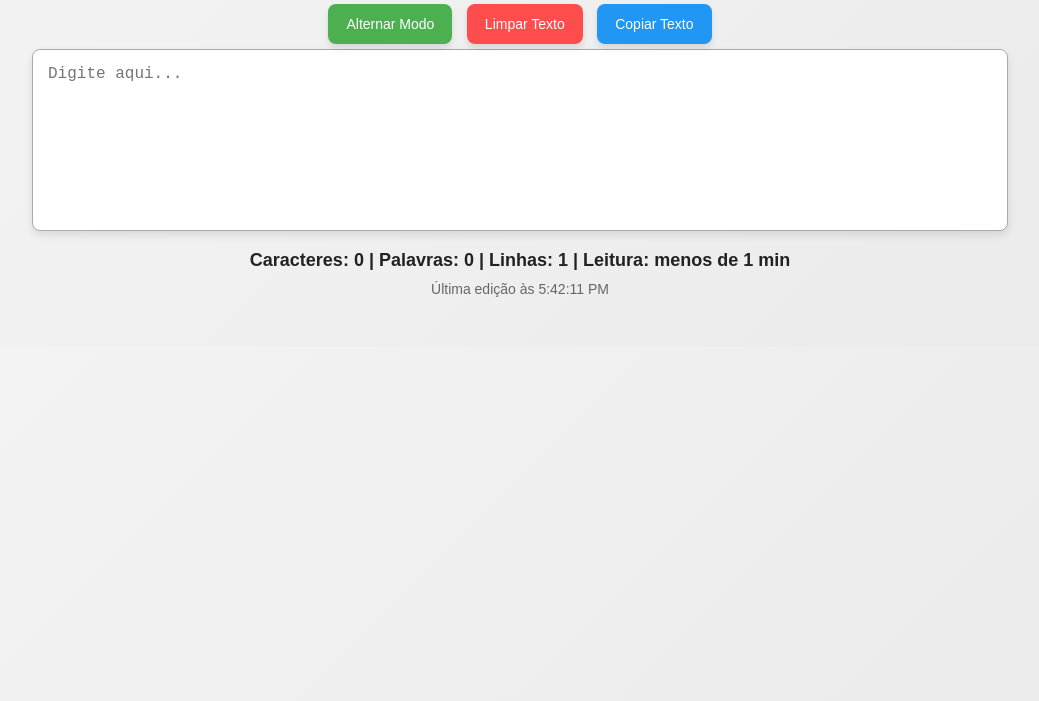
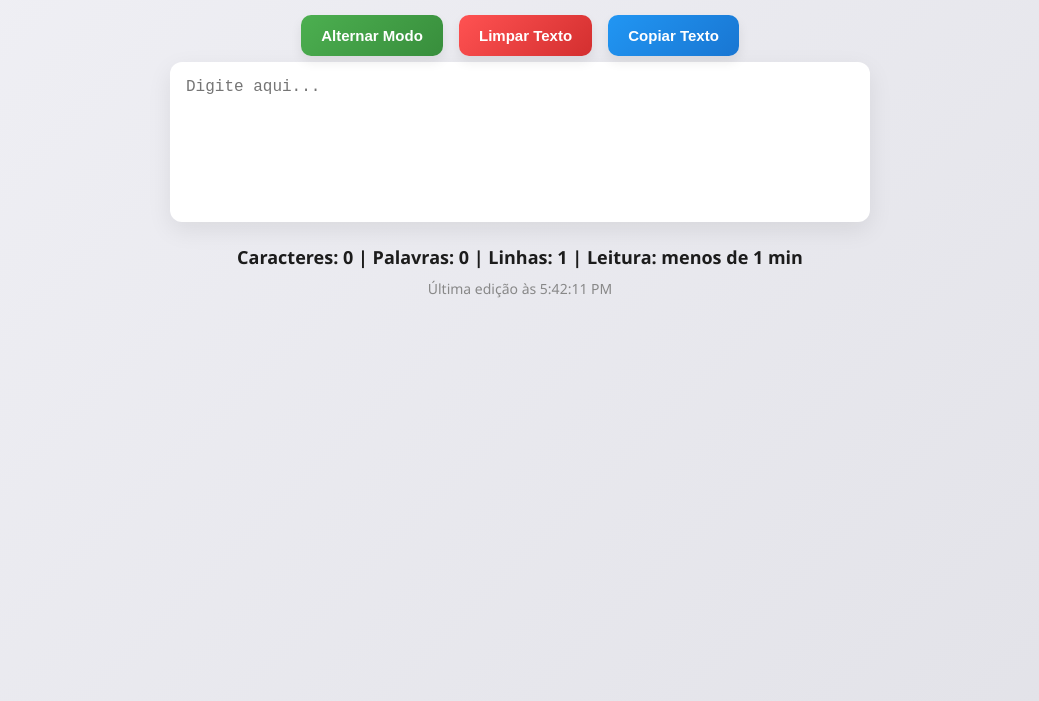
Before and after one commit to MandyCastilho/contador_de_caracteres, a plain HTML site: page index.html in a window 1280 px wide. Shown: the part 99-800 px from the top of the page, without its empty margins (120-1159 px from the left). Drawn offline with Linux system fonts and the light colour scheme.

Commit message:
📌 Contador de Caracteres e Palavras - Estilo

```diff
--- a/style.css
+++ b/style.css
@@ -1,81 +1,100 @@
 @charset "UTF-8";
+
+/* Resetzinho leve pra garantir */
+* {
+    box-sizing: border-box;
+    margin: 0;
+    padding: 0;
+}
 
 /* Base */
 body {
-    font-family: Arial, sans-serif;
+    font-family: 'Segoe UI', Roboto, sans-serif;
     text-align: center;
-    margin: 50px;
-    background: linear-gradient(135deg, #f4f4f4, #eaeaea);
-    color: #222;
+    padding: 50px 20px;
+    background: linear-gradient(135deg, #f0f0f5, #e2e2e8);
+    color: #1c1c1c;
     transition: background 0.5s ease, color 0.5s ease;
+    min-height: 100vh;
 }
 
 /* Modo Escuro */
 body.modo-escuro {
-    background: linear-gradient(135deg, #121212, #1f1f1f);
-    color: #f0f0f0;
+    background: linear-gradient(135deg, #0d0d0d, #1c1c1c);
+    color: #f2f2f2;
 }
 
 /* Textarea */
 textarea {
     width: 80%;
-    height: 150px;
-    padding: 15px;
+    max-width: 700px;
+    height: 160px;
+    padding: 16px;
     font-size: 16px;
-    border-radius: 8px;
-    border: 1px solid #aaa;
+    border-radius: 12px;
+    border: none;
+    outline: none;
     resize: none;
-    box-shadow: 0 4px 8px rgba(0,0,0,0.1);
-    transition: 0.3s ease;
+    background: #fff;
+    color: #1c1c1c;
+    box-shadow: 0 8px 24px rgba(0, 0, 0, 0.08);
+    transition: all 0.3s ease;
 }
-
+textarea:focus {
+    box-shadow: 0 0 0 3px rgba(33, 150, 243, 0.3);
+}
 body.modo-escuro textarea {
-    background-color: #2a2a2a;
+    background-color: #2b2b2b;
     color: #f0f0f0;
-    border-color: #555;
+    box-shadow: 0 8px 24px rgba(0, 0, 0, 0.4);
 }
 
 /* Contador */
 .contador {
-    margin-top: 15px;
+    margin-top: 18px;
     font-size: 18px;
-    font-weight: bold;
+    font-weight: 600;
+    color: inherit;
 }
 
 /* Alerta */
 .alerta {
-    color: #ff4d4d;
+    color: #ff5e5e;
     font-weight: bold;
-    margin-top: 10px;
+    margin-top: 12px;
 }
 
 /* Última edição */
 .ultima-edicao {
     font-size: 14px;
     margin-top: 10px;
-    color: #666;
+    color: #888;
 }
 body.modo-escuro .ultima-edicao {
-    color: #aaa;
+    color: #bbb;
 }
 
-/* Botões */
+/* Botões container */
 .botoes {
-    margin-top: 20px;
+    margin-top: 25px;
 }
+
+/* Botões em geral */
 button {
-    padding: 12px 18px;
-    margin: 5px;
-    font-size: 14px;
+    padding: 12px 20px;
+    margin: 6px;
+    font-size: 15px;
     border: none;
-    border-radius: 8px;
+    border-radius: 10px;
     cursor: pointer;
     transition: all 0.3s ease;
-    box-shadow: 0 4px 6px rgba(0,0,0,0.1);
+    box-shadow: 0 6px 12px rgba(0,0,0,0.08);
     transform: scale(1);
+    font-weight: 600;
 }
 button:hover {
     transform: scale(1.05);
+    box-shadow: 0 8px 16px rgba(0,0,0,0.12);
 }
 button:active {
     transform: scale(0.98);
@@ -83,27 +102,27 @@ button:active {
 
 /* Botão Modo */
 .botao-modo {
-    background-color: #4caf50;
+    background: linear-gradient(135deg, #4caf50, #388e3c);
     color: white;
 }
 .botao-modo:hover {
-    background-color: #357a38;
+    background: linear-gradient(135deg, #43a047, #2e7d32);
 }
 
 /* Botão Limpar */
 .botao-limpar {
-    background-color: #ff4d4d;
+    background: linear-gradient(135deg, #ff5252, #d32f2f);
     color: white;
 }
 .botao-limpar:hover {
-    background-color: #cc0000;
+    background: linear-gradient(135deg, #e53935, #b71c1c);
 }
 
 /* Botão Copiar */
 .botao-copiar {
-    background-color: #2196f3;
+    background: linear-gradient(135deg, #2196f3, #1976d2);
     color: white;
 }
 .botao-copiar:hover {
-    background-color: #1769aa;
+    background: linear-gradient(135deg, #1e88e5, #1565c0);
 }
```
